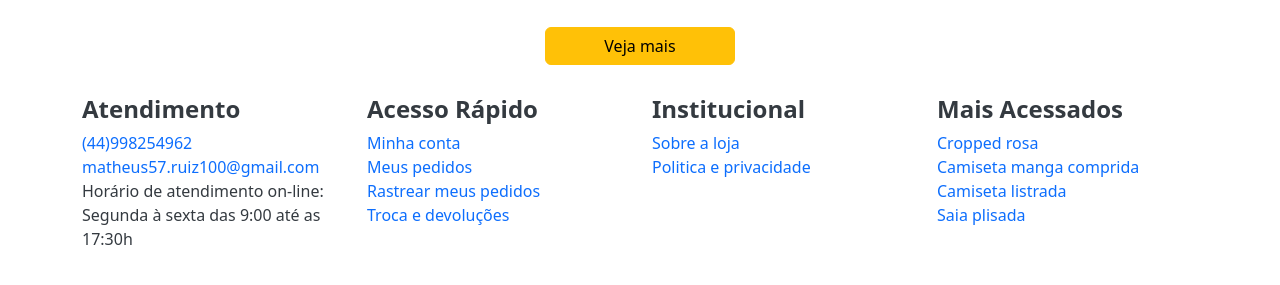
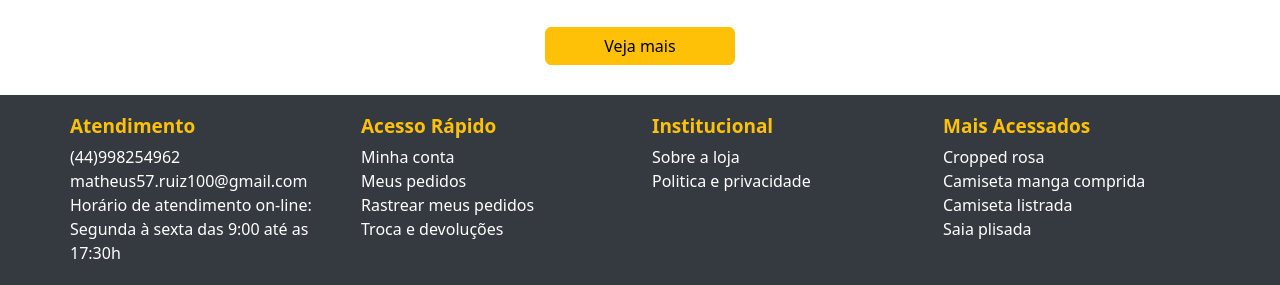
Before and after one commit to MatheusFelipeRuiz/Vida-Fullstack-BS, a plain HTML site: page index.html in a window 1280 px wide. Shown: the part 555-840 px from the top of the page. Before the commit the page ends 806 px from the top, so only its background shows below. Drawn offline with nearby package versions, Linux system fonts and the light colour scheme.

Commit message:
Estilizando o footer da paǵina

```diff
--- /dev/null
+++ b/assets/scss/footer.scss
@@ -0,0 +1,23 @@
+footer {
+    background: $cor-secundaria;
+    .container {
+        padding: 20px 0;
+        h4 {
+            color: $cor-primaria;
+            font-size: 19px;
+        }
+
+        ul {
+            li {
+                color:$branco;
+                a {
+                    color: $branco;
+                    text-decoration: none;
+                    &:hover {
+                        color: $branco;
+                    }
+                }
+            }
+        }
+    }
+}
--- a/assets/scss/style.scss
+++ b/assets/scss/style.scss
@@ -11,3 +11,4 @@
 @import './nav-produtos';
 @import './banner-promocionais';
 @import './produtos';
+@import './footer';
```
Also changed, not shown: assets/css/style.css, 1 other file.
